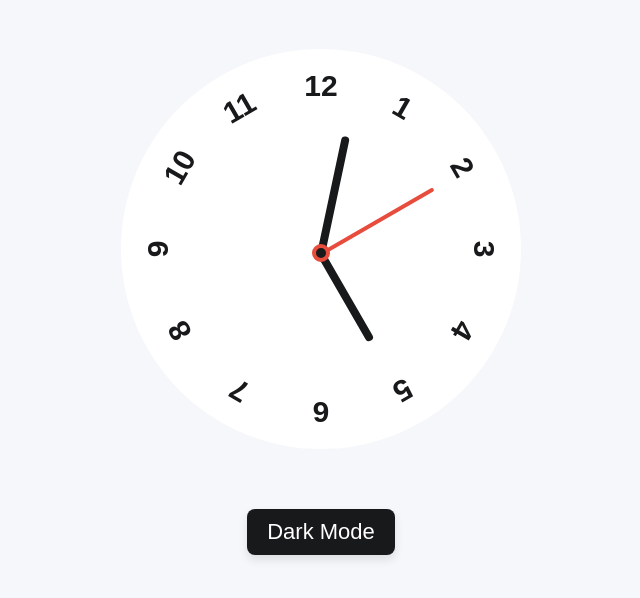
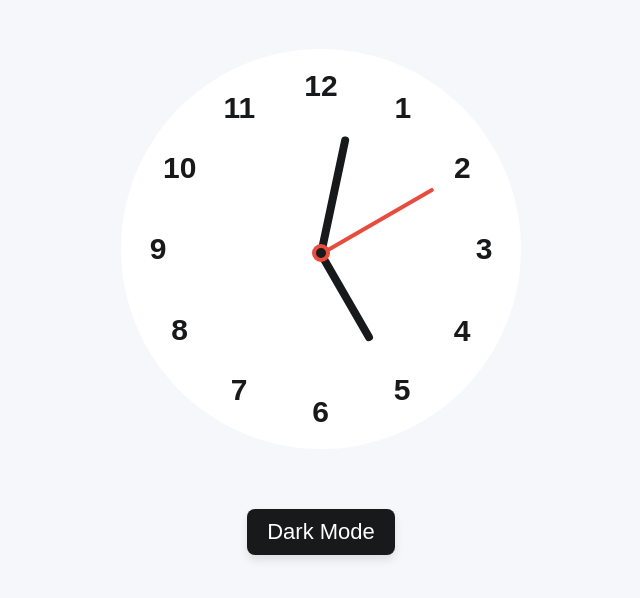
Before and after one commit to Emil-Trevino/analogClock, a plain HTML site: page index.html in a window 1280 px wide. Shown: the part 98-696 px from the top of the page, without its empty margins (319-959 px from the left). Drawn offline with Linux system fonts and the light colour scheme.

Commit message:
bug fixed

```diff
--- a/style.css
+++ b/style.css
@@ -57,7 +57,7 @@ body.dark {
     display: inline-block;
     font-size: 30px;
     font-weight: 600;
-    transform: fotate(calc(var(--i) * (-360deg / 12)));
+    transform: rotate(calc(var(--i) * (-360deg / 12)));
     color: var(--black-color);
 }
 
```
